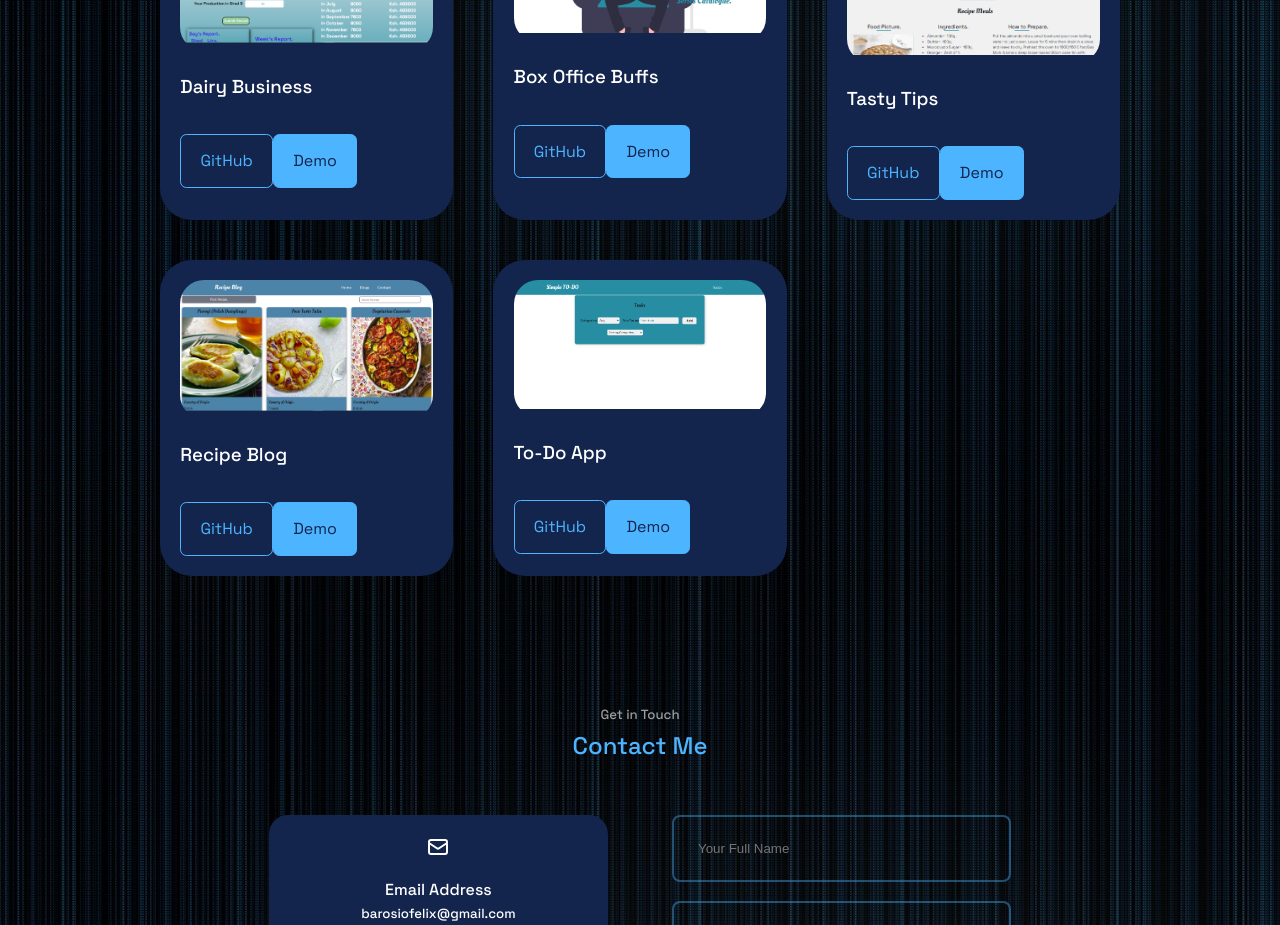
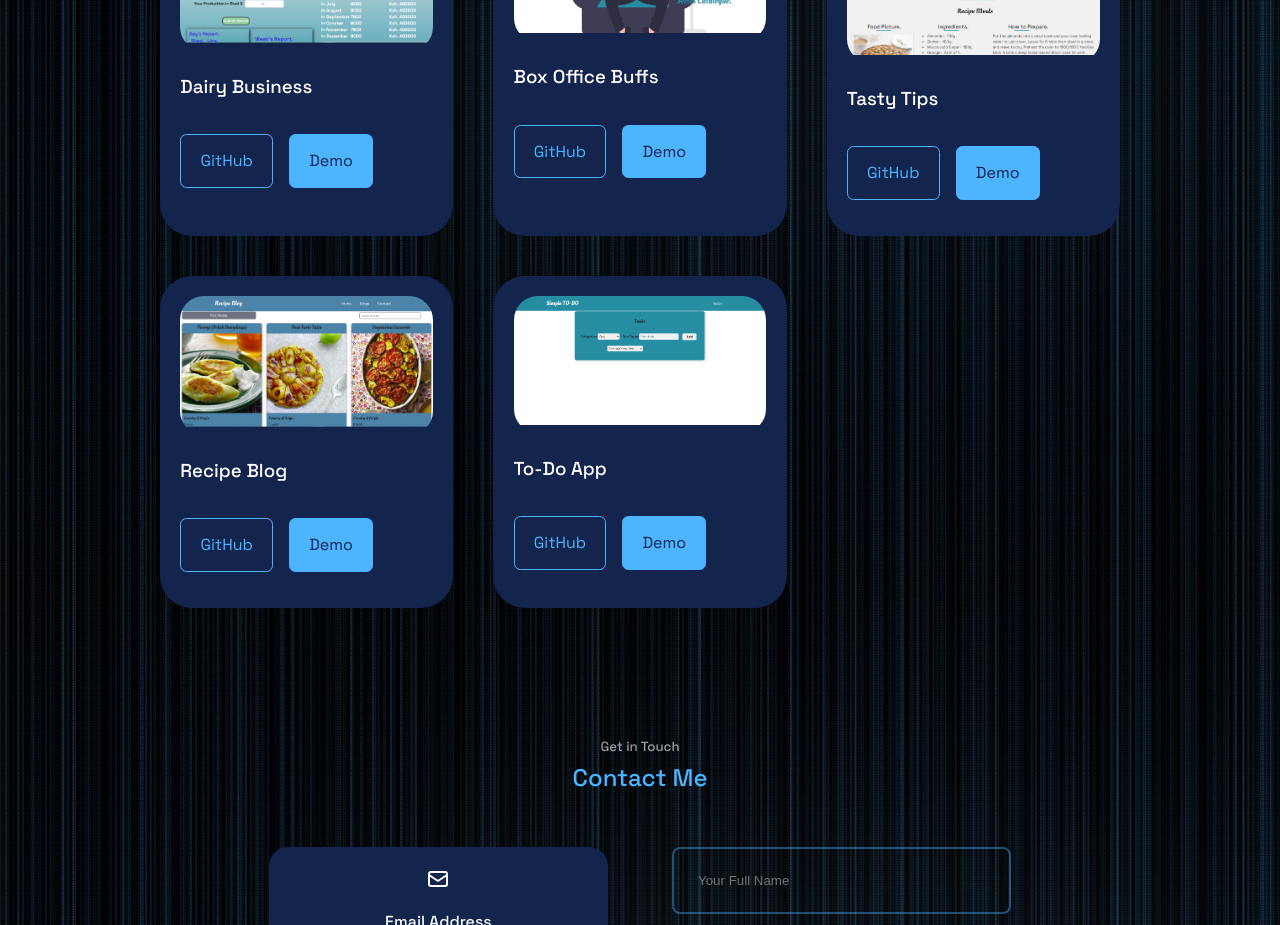
Before and after one commit to Felix-Barosio/Portfolio, a React (Create React App) app: page / in a window 1280 px wide. Shown: the part 2400-3325 px from the top of the page. Built offline with nearby package versions, Linux system fonts and the light colour scheme.

Commit message:
update: style

```diff
--- a/src/components/Portfolio/Portfolio.css
+++ b/src/components/Portfolio/Portfolio.css
@@ -30,7 +30,7 @@
     margin: 1.2rem 0 2rem
 }
 
-.portfolio_item_cta{
+.portfolio_item_card{
     display: flex;
     gap: 1rem;
     margin-bottom: 1rem;
```
